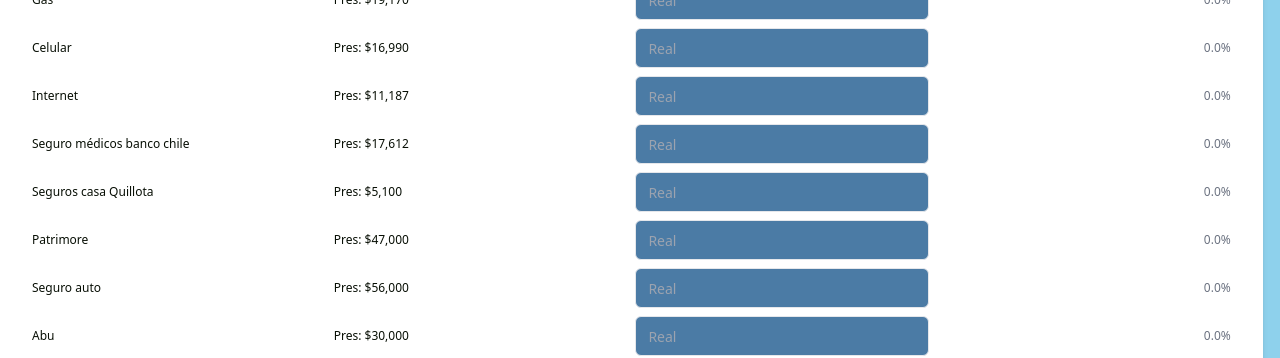
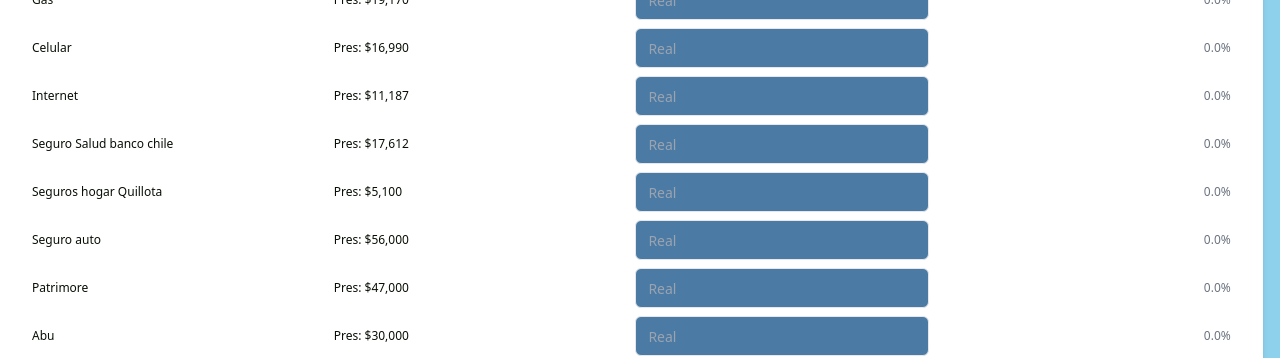
Before and after one commit to Rudolph04-pixel/Rufina009, a React (Vite) app: page / in a window 1280 px wide. Shown: the part 820-1178 px from the top of the page. Built offline with nearby package versions, Linux system fonts and the light colour scheme.

Commit message:
Actualiza complementos5

```diff
--- a/src/FinanzasPersonales.jsx
+++ b/src/FinanzasPersonales.jsx
@@ -72,10 +72,10 @@ export default function FinanzasPersonales() {
     Gas: { presupuesto: 19170, real: "" },
     Celular: { presupuesto: 16990, real: "" },
     Internet: { presupuesto: 11187, real: "" },
-    "Seguro médicos banco chile": { presupuesto: 17612, real: "" },
-    "Seguros casa Quillota": { presupuesto: 5100, real: "" },
+    "Seguro Salud banco chile": { presupuesto: 17612, real: "" },
+    "Seguros hogar Quillota": { presupuesto: 5100, real: "" },
+    "Seguro auto": { presupuesto: 56000, real: "" },
     "Patrimore ": { presupuesto: 47000, real: "" },
-    "Seguro auto": { presupuesto: 56000, real: "" },
     Abu: { presupuesto: 30000, real: "" },
     Itau: { presupuesto: 10120, real: "" },
     Jardinero: { presupuesto: 10000, real: "" }
```
